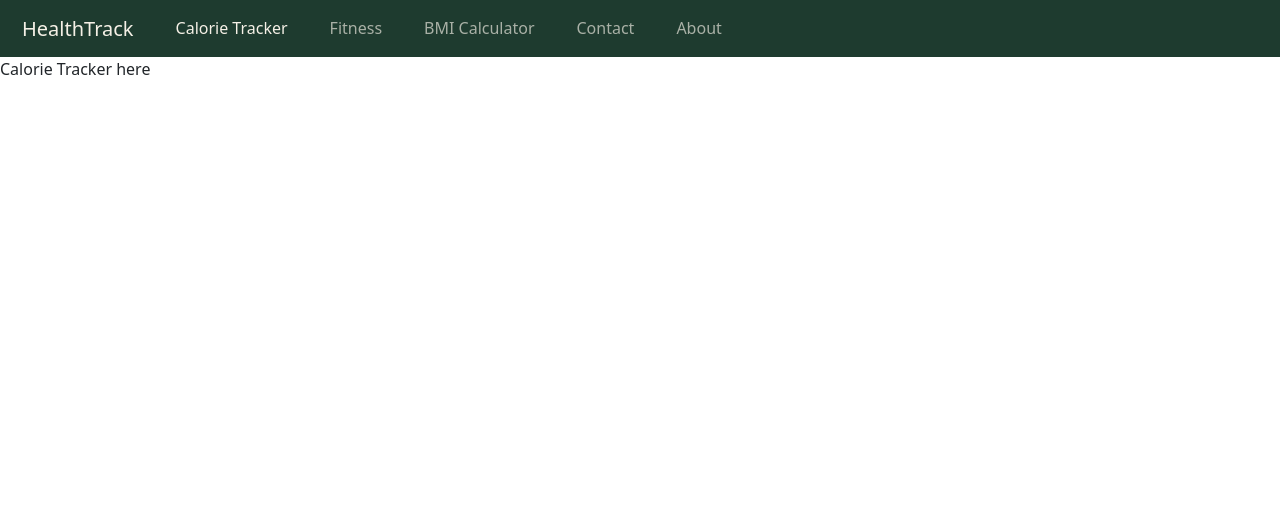
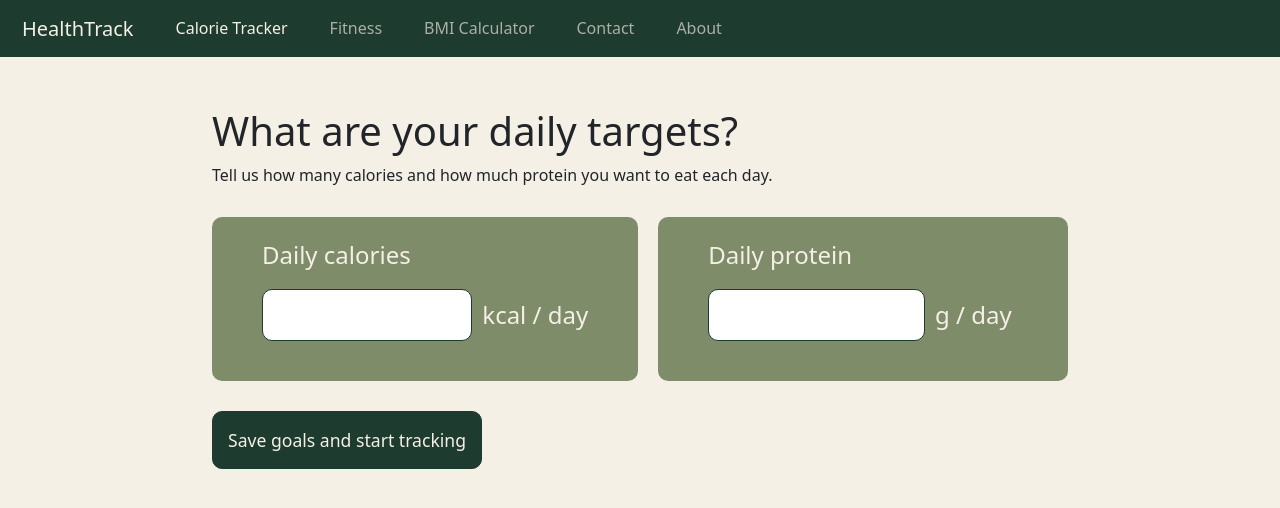
Before and after one commit to SalahhShourr/health-track, a React (Vite) app: page / in a window 1280 px wide. Shown: the top 508 px of the page. Built offline with nearby package versions, Linux system fonts and the light colour scheme.

Commit message:
Setup the CalorieInit page

```diff
--- /dev/null
+++ b/src/components/CalorieInit.jsx
@@ -0,0 +1,27 @@
+function CalorieInit(){
+    return (
+    <div className="calorieInit">
+        <h1>What are your daily targets?</h1>
+        <p>Tell us how many calories and how much protein you want to eat each day.</p>
+        <div className="calorieTrackerInitCards">
+            <div className="calorieTrackerInitCard">
+                <p>Daily calories</p>
+                <div className="calorieInitInputField">
+                    <input type="number" />
+                    <p>kcal / day</p>
+                </div>
+            </div>
+            <div className="calorieTrackerInitCard">
+                <p>Daily protein</p>
+                <div className="calorieInitInputField">
+                    <input type="number" />
+                    <p>g / day</p>
+                </div>
+            </div>
+        </div>
+        <button>Save goals and start tracking</button>
+    </div>
+    );
+}
+
+export default CalorieInit;
--- a/src/pages/CalorieTracker.jsx
+++ b/src/pages/CalorieTracker.jsx
@@ -1,8 +1,8 @@
+import CalorieInit from "../components/CalorieInit.jsx";
+
 function CalorieTracker() {
 	return (
-        <div>
-            <p>Calorie Tracker here</p>
-        </div>
+        <CalorieInit />
     );
 }
 
--- a/src/styles.css
+++ b/src/styles.css
@@ -6,5 +6,92 @@
 }
 
 body{
-    /*background-color: rgb(var(--light-green));*/
+    background-color: rgb(var(--white));
 }
+
+.calorieTracker-title{
+    color: rgb(var(--dark-green));
+    font-size: 1.5rem;
+}
+
+.calorieTrackerInitCard{
+    background-color: rgb(var(--light-green));
+    padding: 50px;
+    padding-top: 20px;
+    padding-bottom: 40px;
+    border-radius: 10px;
+    font-size: 1.5rem;
+    color: rgb(var(--white));
+}
+
+.calorieInitInputField{
+    display: flex;
+    gap: 10px;
+    align-items: center;
+}
+
+.calorieInitInputField input{
+    width: 70%;
+    font-size: 2rem;
+    border-radius: 10px;
+    border: none;
+    border: 1px solid rgb(var(--dark-green));
+}
+
+.calorieInitInputField input:focus{
+    outline: 1px solid rgb(var(--dark-green));
+}
+
+.calorieInitInputField p{
+    margin: 0;
+    white-space: nowrap;
+}
+
+.calorieTrackerInitCards{
+    display: flex;
+    gap: 20px;
+    margin-top: 30px;
+}
+
+.calorieInit {
+    width: 70%;
+    margin: auto;
+    margin-top: 50px;
+    padding: 0 20px;
+}
+
+.calorieInit button{
+    margin-top: 30px;
+    font-size: 1.1rem;
+    padding: 15px;
+    background-color: rgb(var(--dark-green));
+    color: rgb(var(--white));
+    border-radius: 10px;
+    border: 1px solid rgb(var(--dark-green));
+    transition: all 0.2s ease;
+}
+
+.calorieInit button:hover{
+    background-color: rgb(var(--white));
+    color: rgb(var(--dark-green));
+}
+
+@media (width <= 990px) {
+    .calorieTrackerInitCards{
+        flex-direction: column;
+    }
+
+    .calorieInit{
+        margin: 0;
+        margin-top: 20px;
+        width: 100%;
+    }
+
+    .calorieTrackerInitCard{
+        width: 100%;
+    }
+
+    .calorieInit button{
+        width: 100%;
+    }
+}
```
